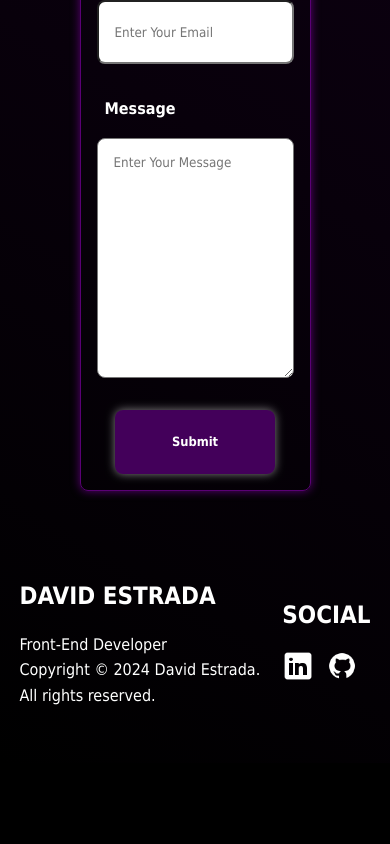
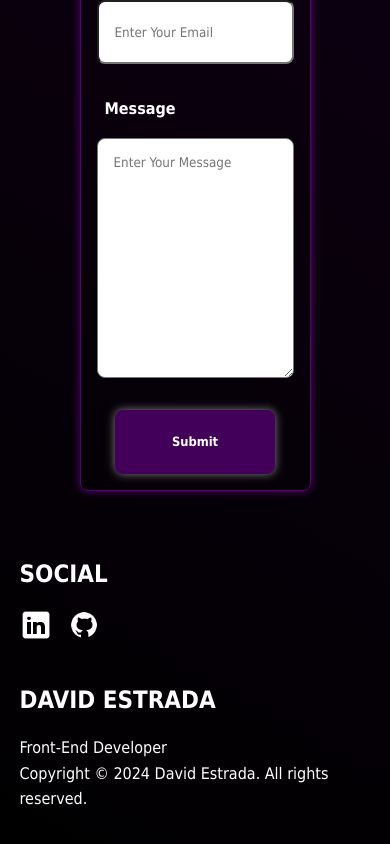
Before and after one commit to destrada7/front-end-portfolio, a React (Create React App) app: page / in a window 390 px wide. Shown: the part 4082-4926 px from the top of the page. Before the commit the page ends 4845 px from the top, so only its background shows below. Built offline with nearby package versions, Linux system fonts and the light colour scheme.

Commit message:
Footer Adjustments

```diff
--- a/src/components/InfiniteSkillsCarousel.js
+++ b/src/components/InfiniteSkillsCarousel.js
@@ -1,4 +1,3 @@
-import React, { useEffect, useRef } from "react";
 import '../styles/InfiniteSkillsCarousel.css';
 
 const InfiniteSkillsCarousel = () => {
--- a/src/styles/Footer.css
+++ b/src/styles/Footer.css
@@ -2,10 +2,10 @@
     display: flex;
     flex-direction: row;
     justify-content: space-around;
-    align-items: center;
     width: 100%;
-    height: 15rem;
+    height: 10rem;
     margin-top: 2rem;
+    margin-bottom: 2rem;
     padding: 2rem 5%;
     background-color: transparent;
     color: white;
@@ -29,9 +29,9 @@
 .footer-socials {
     display: flex;
     flex-direction: row;
+    gap: 1rem;
     width: 100%;
     height: auto;
-
 }
 
 .footer-icon_container {
@@ -50,3 +50,31 @@
 .footer-icon_container:hover {
     transform: scale(1.1);
 }
+
+@media (max-width: 768px) {
+    .footer_container {
+        display: flex;
+        flex-direction: column;
+        justify-content: flex-start;
+        width: 100%;
+        height: auto;
+    }
+
+    .footer_container {
+        gap: 2rem;
+    }
+
+    .footer_column1 {
+        order: 2;
+    }
+
+    .footer_colum21 {
+        order: 1;
+    }
+
+    .footer-icon_container {
+        display: flex;
+        width: 2rem;
+        height: auto;
+    }
+}
```
Also changed, not shown: src/components/Header.js (added, +24 -0 lines), src/components/Footer.js (line endings or trailing spaces), src/styles/Header.css (added), 1 other file (tests, documents, lock files or other folders).
